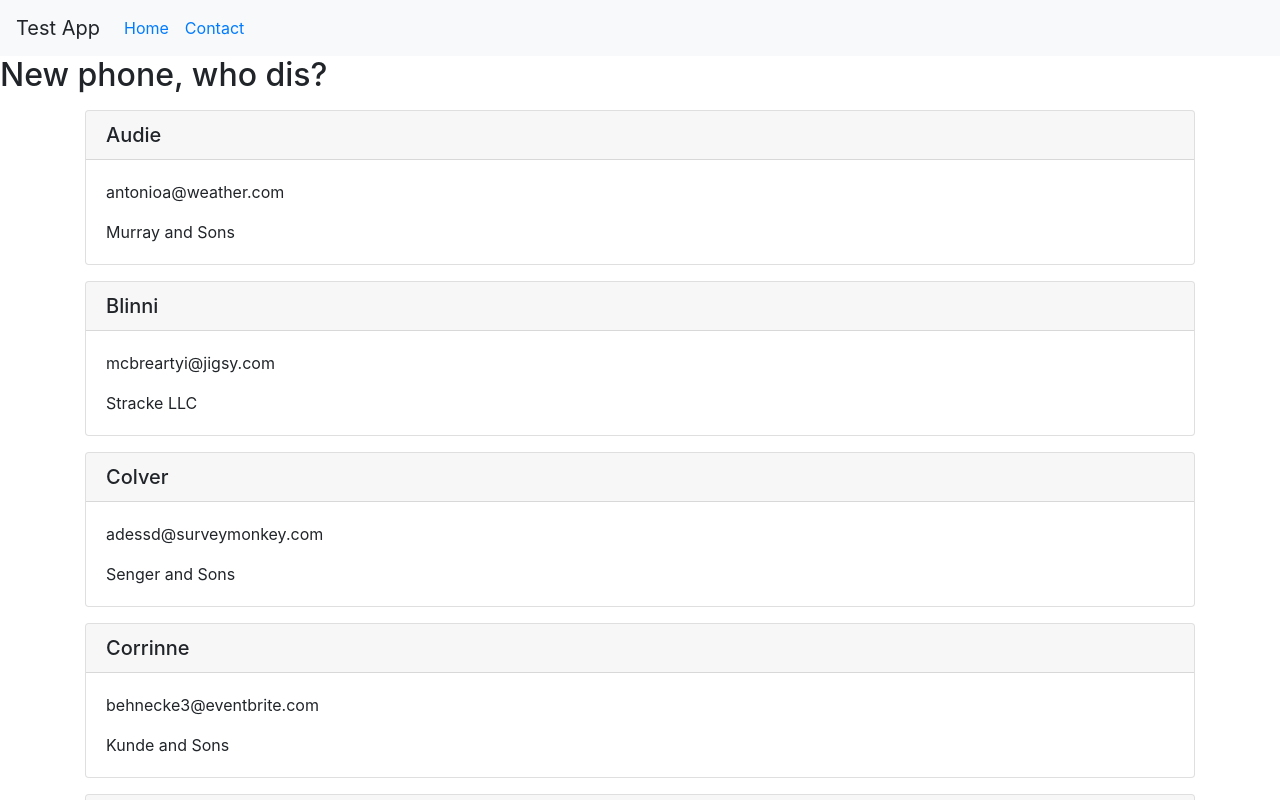
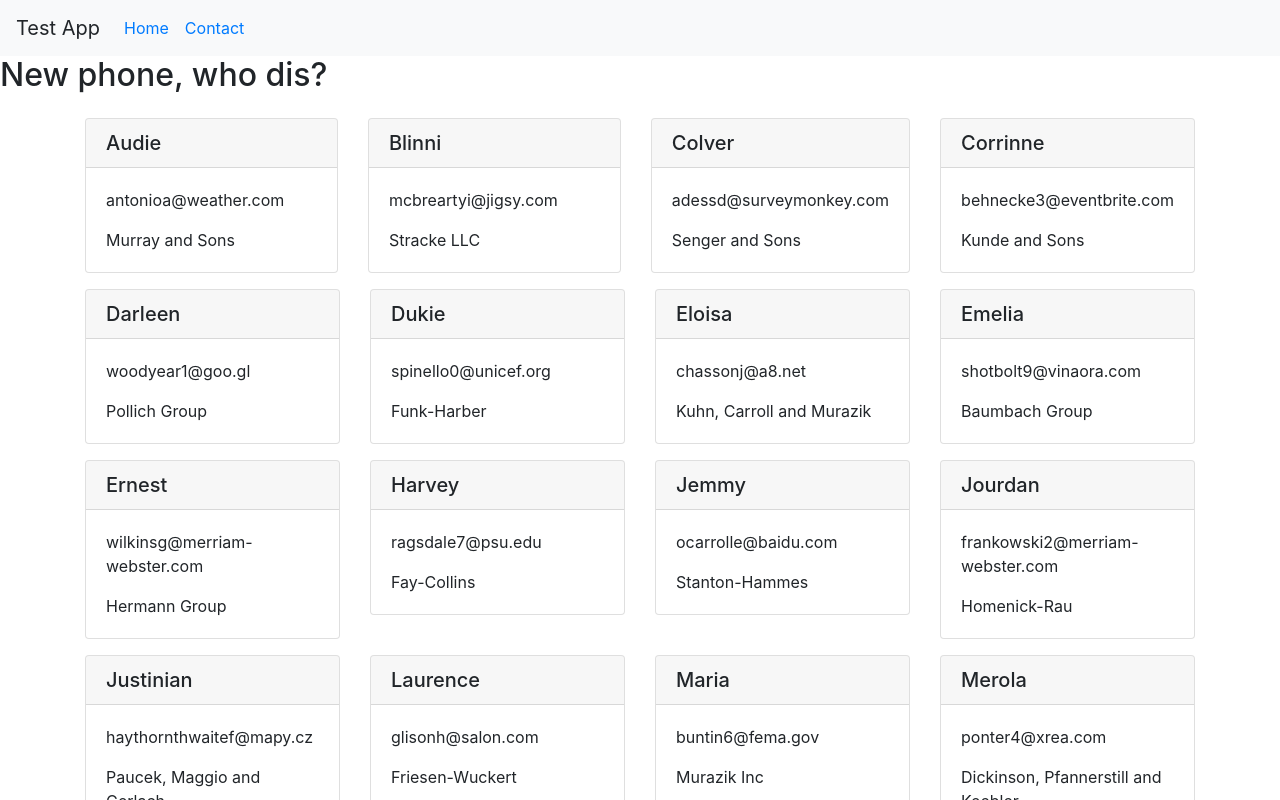
Before and after one commit to orewaafif/profile-app, an Angular app: page /contact in a window 1280 px wide. Shown: the top 800 px of the page. Built offline with nearby package versions, Linux system fonts and the light colour scheme.

Commit message:
Modify contact component to display multiple cards in a row

```diff
--- a/src/app/contact/contact.component.html
+++ b/src/app/contact/contact.component.html
@@ -2,11 +2,16 @@
   <h2>New phone, who dis?</h2>
 </div>
 <div class="container">
-  <div *ngFor= "let c of contacts" class="card">
-    <h5 class="card-header" routerLink="/contact/{{c.id}}/view">{{c.name}}</h5>
-    <div class="card-body">
-      <p class="card-text">{{c.email}}</p>
-      <p class="card-text">{{c.company}}</p>
+  <div class="row">
+    <div class="col-sm" *ngFor= "let c of contacts">
+      <div class="card">
+        <h5 class="card-header" routerLink="/contact/{{c.id}}/view">{{c.name}}</h5>
+        <div class="card-body">
+          <p class="card-text">{{c.email}}</p>
+          <p class="card-text">{{c.company}}</p>
+        </div>
+      </div>
     </div>
   </div>
+
 </div>
--- a/src/styles.scss
+++ b/src/styles.scss
@@ -4,4 +4,5 @@
 
 .card{
     margin-top: 16px;
+    min-width: 240px;
 }
```
